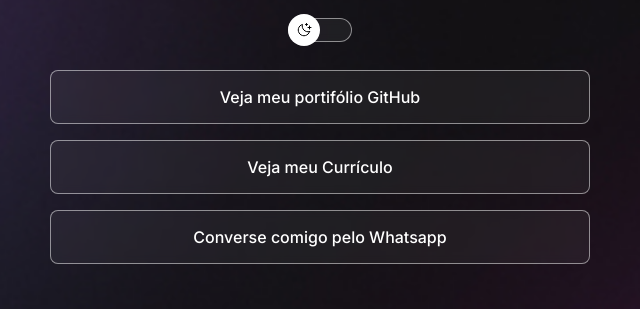
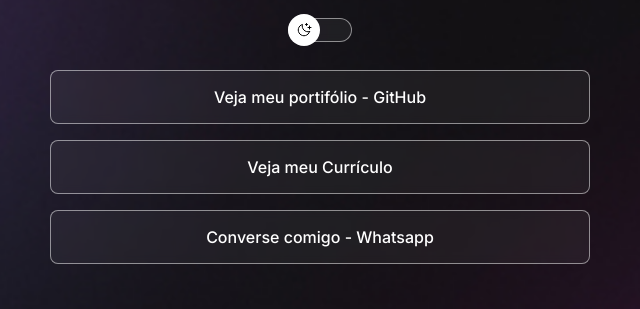
Before and after one commit to Karenzita18/projeto01-rocketseat, a plain HTML site: page index.html in a window 1280 px wide. Shown: the part 237-546 px from the top of the page, 320-960 px from the left. Drawn offline with nearby package versions, Linux system fonts and the light colour scheme.

Commit message:
K: ⚡ General update

```diff
--- a/index.html
+++ b/index.html
@@ -22,13 +22,13 @@
       </div>
       <ul>
         <li>
-          <a href="https://github.com/Karenzita18" target="_blank">Veja meu portifólio GitHub</a>
+          <a href="https://github.com/Karenzita18" target="_blank">Veja meu portifólio - GitHub</a>
         </li>
         <li>
           <a href="https://www.canva.com/design/DAFmNaOFGMM/ILqyFYiZL6xA4PQVT79ApQ/edit?utm_content=DAFmNaOFGMM&utm_campaign=designshare&utm_medium=link2&utm_source=sharebutton" target="_blank">Veja meu Currículo</a>
         </li>
         <li>
-          <a href="https://wa.me/5519993310689?text=Vim+atrav%C3%A9s+do+seu+DevLink" target="_blank">Converse comigo pelo Whatsapp</a>
+          <a href="https://wa.me/5519993310689?text=Vim+atrav%C3%A9s+do+seu+DevLink" target="_blank">Converse comigo - Whatsapp</a>
         </li>
       </ul>
       <div id="social-links">
```
